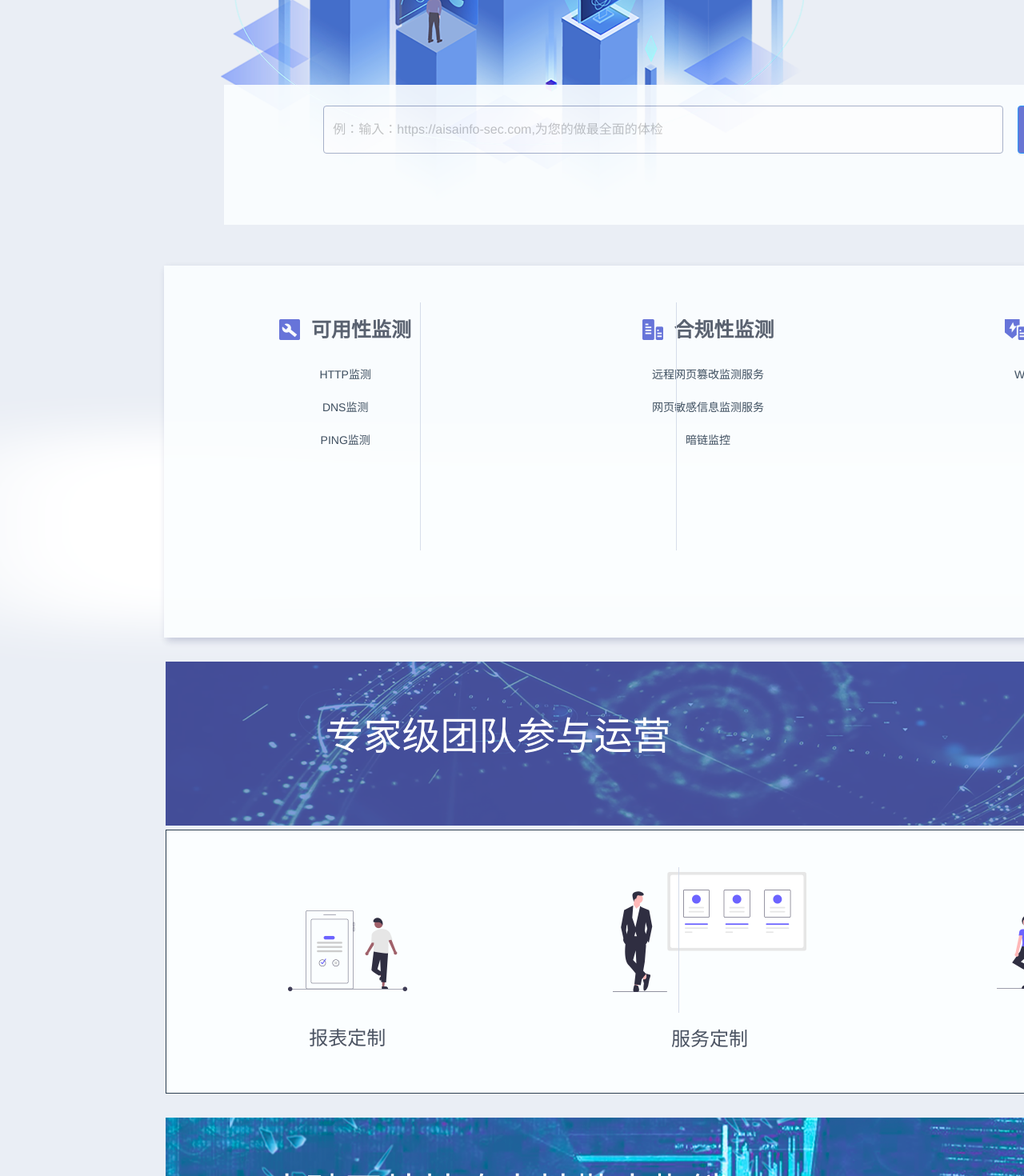
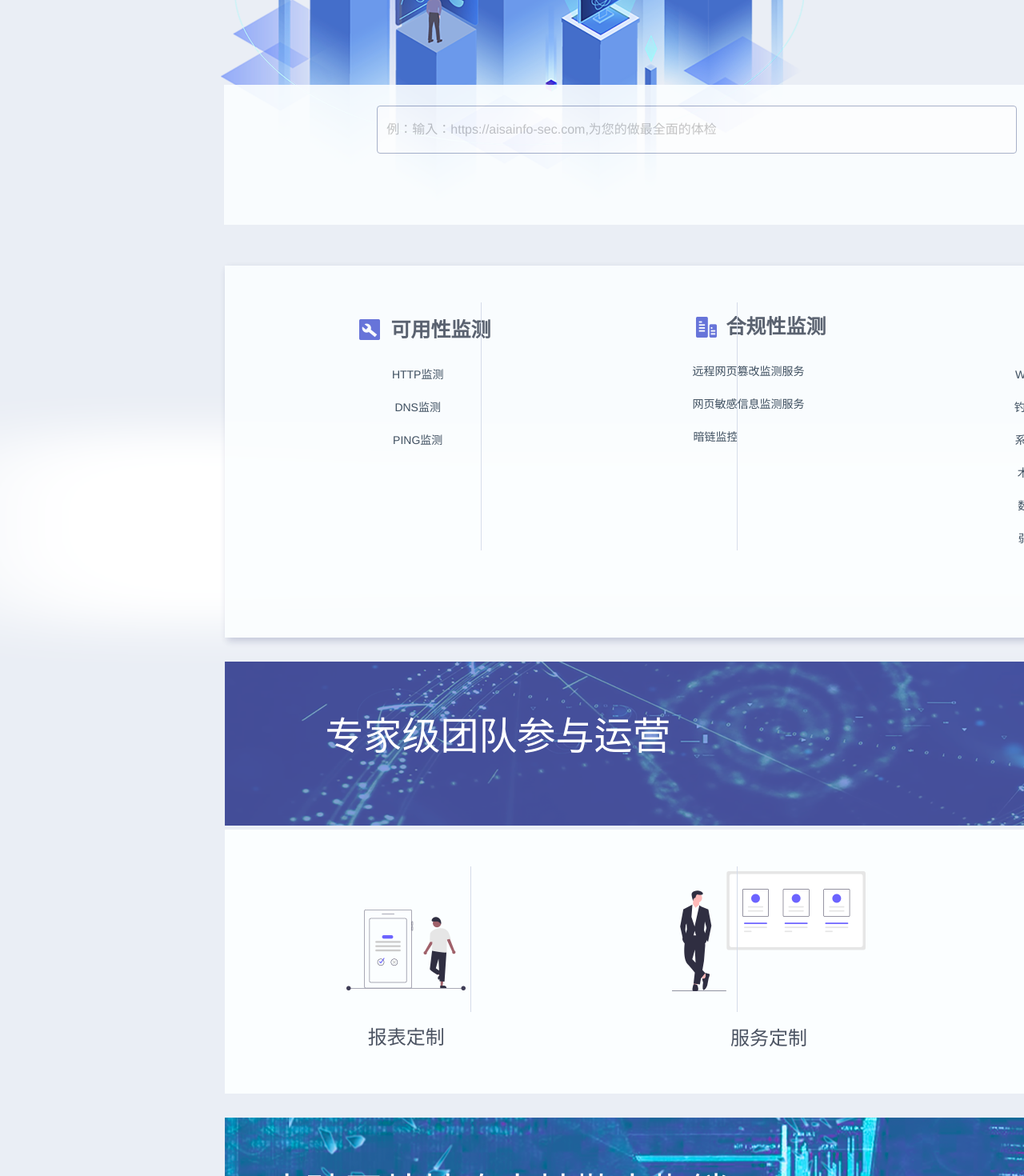
Before and after one commit to Kristen-D/public, a Vue app: page /#/dash in a window 1280 px wide. Shown: the part 380-1850 px from the top of the page at 80% size. Built offline with nearby package versions, Linux system fonts and the light colour scheme.

Commit message:
样式调整

```diff
--- a/src/components/dashBoard.vue
+++ b/src/components/dashBoard.vue
@@ -8,7 +8,7 @@
       <a-row>
           <a-col :span="24">
               <div class="position-back">
-                  <img src="static/images/backgroundselect.png" style="width:100%" >
+                  <img src="static/images/backgroundselect.png" >
               </div>
               <div class="position-back">
                   <span>等保合规，护网重保首选</span>
@@ -55,20 +55,20 @@
             </a-col>
             <div class="desci-menu1-line"></div>
             <a-col :span="8" >
-                <div class="desci-menu1"><img src="static/images/menu2.png"> <span>合规性监测</span></div>
-                <div class="desci-menu1-word1"><span>远程网页篡改监测服务</span></div>
-                <div class="desci-menu1-word2"><span>网页敏感信息监测服务</span></div>
-                <div class="desci-menu1-word2"><span>暗链监控</span></div>
+                <div class="desci-menu2"><img src="static/images/menu2.png"> <span>合规性监测</span></div>
+                <div class="desci-menu1-word1"><span style="margin-left: -80px;">远程网页篡改监测服务</span></div>
+                <div class="desci-menu1-word2"><span style="margin-left: -80px;">网页敏感信息监测服务</span></div>
+                <div class="desci-menu1-word2"><span style="margin-left: -162px;">暗链监控</span></div>
             </a-col>
             <div class="desci-menu1-line2"></div>
             <a-col :span="8">
-              <div class="desci-menu1"><img src="static/images/menu3.png"> <span>安全性监测</span></div>
-              <div class="desci-menu1-word1"><span>Web漏洞扫描检测服务</span></div>
-              <div class="desci-menu1-word2"><span>钓鱼监测</span></div>
-              <div class="desci-menu1-word2"><span>系统漏洞扫描</span></div>
-              <div class="desci-menu1-word2"><span>木马监测</span></div>
-              <div class="desci-menu1-word2"><span>数据库漏洞扫描</span></div>
-              <div class="desci-menu1-word2"><span>弱口令检查</span></div>
+              <div class="desci-menu1"><img src="static/images/menu3.png" style="margin-left: -147px"> <span>安全性监测</span></div>
+              <div class="desci-menu1-word1"><span style="margin-left: -179px">Web漏洞扫描检测服务</span></div>
+              <div class="desci-menu1-word2"><span style="margin-left: -266px">钓鱼监测</span></div>
+              <div class="desci-menu1-word2"><span style="margin-left: -236px">系统漏洞扫描</span></div>
+              <div class="desci-menu1-word2"><span style="margin-left: -258px">木马监测</span></div>
+              <div class="desci-menu1-word2"><span style="margin-left: -215px">数据库漏洞扫描</span></div>
+              <div class="desci-menu1-word2"><span style="margin-left: -242px">弱口令检查</span></div>
             </a-col>
           </div>
       </a-row>
@@ -88,6 +88,7 @@
                 <div class="desci-word1-logo"><img src="static/images/word1-1.png" alt=""></div>
                 <div class="desci-word1-column"><span>报表定制</span></div>
               </a-col>
+              <div class="desci-menu2-line1"></div>
               <a-col :span="8">
                 <div class="desci-word1-logo1"><img src="static/images/word1-2.png" alt=""></div>
                 <div class="desci-word1-column"><span>服务定制</span></div>
@@ -256,10 +257,11 @@
   }
 
   .input-in {
-    margin-left: 30px;
+    margin-left: 110px;
     margin-top: 25px;
     height: 60px;
-    width: 850px;
+    width: 800px;
+    width: 800px;
     border: 1px solid rgba(161,171,197,1);
   }
 
@@ -267,7 +269,7 @@
     margin-top: 26px;
     height: 60px;
     width: 160px;
-    margin-left: 18px;
+    margin-left: 14px;
     background-color: #5C69D0;
 
   }
@@ -279,12 +281,29 @@
     box-shadow:3px 4px 9px 0px rgba(39,47,108,0.25);
     opacity:0.9;
     margin-top: 51px;
-    margin-left: 205px;
+    margin-left: 281px;
   }
 
   .desci-menu1 {
-    /*margin-left: 131px;*/
+    margin-left: 47px;
     margin-top: 56px;
+  }
+  .desci-menu2 {
+    margin-left: -20px;
+    margin-top: 52px;
+  }
+  .desci-menu2 img {
+    margin-top: -9px;
+  }
+  .desci-menu2 span{
+    width:119px;
+    height:25px;
+    font-size:25px;
+    font-family:Microsoft YaHei UI;
+    font-weight:bold;
+    color:rgba(75,83,98,1);
+    line-height:50px;
+    margin-left:8px;
   }
   .desci-menu1 span {
     width:119px;
@@ -303,10 +322,16 @@
 
   .desci-menu1-word1 {
     margin-top: 20px;
+    margin-left: 29px;
+
   }
 
   .desci-menu1-word2 {
     margin-top: 20px;
+    margin-left: 29px;
+  }
+  .desci-menu1-word3 {
+
   }
 
   .desci-menu1-word span{
@@ -338,7 +363,7 @@
 
   .desci-list1 {
     margin-top: 30px;
-    margin-left: 207px;
+    margin-left: 281px;
     position: absolute;
   }
   .desci-list1-word {
@@ -361,8 +386,8 @@
     height: 330px;
     margin-top: 140px;
     width: 1360px;
-    margin-left: 207px;
-    border: 1px solid;
+    margin-left: 281px;
+    /*border: 1px solid;*/
   }
   .desci-word1-logo {
     margin-top: 100px
@@ -387,7 +412,7 @@
 
   .desci-list2 {
     margin-top: 30px;
-    margin-left: 207px;
+    margin-left: 281px;
     position: absolute;
   }
   .desci-list2-word {
@@ -409,8 +434,8 @@
     height: 330px;
     margin-top: 140px;
     width: 1360px;
-    margin-left: 207px;
-    border: 1px solid;
+    margin-left: 281px;
+    /*border: 1px solid;*/
   }
   .desci-word2-logo {
     margin-top: 74px;
--- a/src/components/main.vue
+++ b/src/components/main.vue
@@ -1,10 +1,6 @@
 <template>
   <a-layout id="components-layout-demo-fixed">
     <a-layout-header>
-<!--      <div class="logo" />-->
-<!--      <div>-->
-<!--        -->
-<!--      </div>-->
       <img src="static/images/logonew.png" :style="{float: 'left',marginTop: '7px', marginLeft: '285px'}">
       <a-menu theme="dark" mode="horizontal" @select="chooseTip" :default-selected-keys="[indexNum]" :style="{ lineHeight: '64px', float: 'left', }">
         <a-menu-item key="1" style="margin-left: 110px;">首页</a-menu-item>
@@ -82,7 +78,8 @@
     float: left;
   }
   .ant-layout-header{
-    background:#5C69D0
+    background:#5C69D0;
+    width: 1920px;
   }
 
   .ant-carousel >>> .slick-slide {
```
